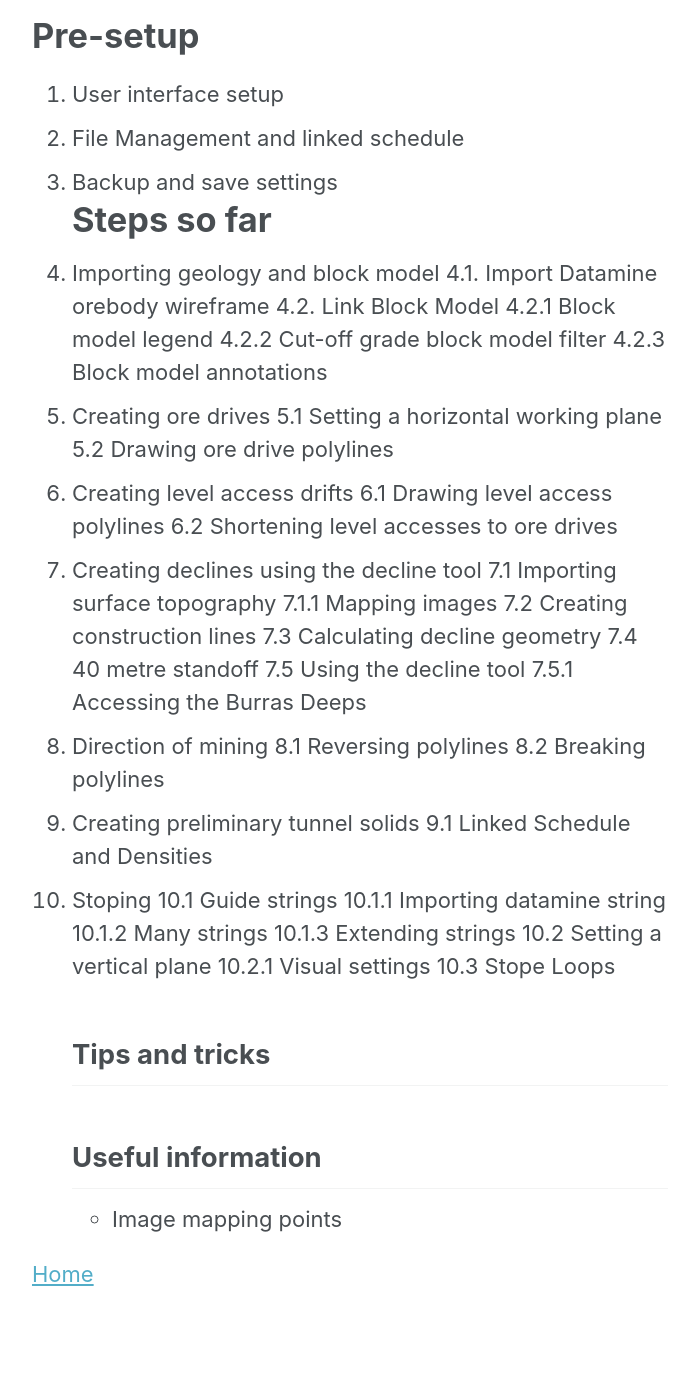
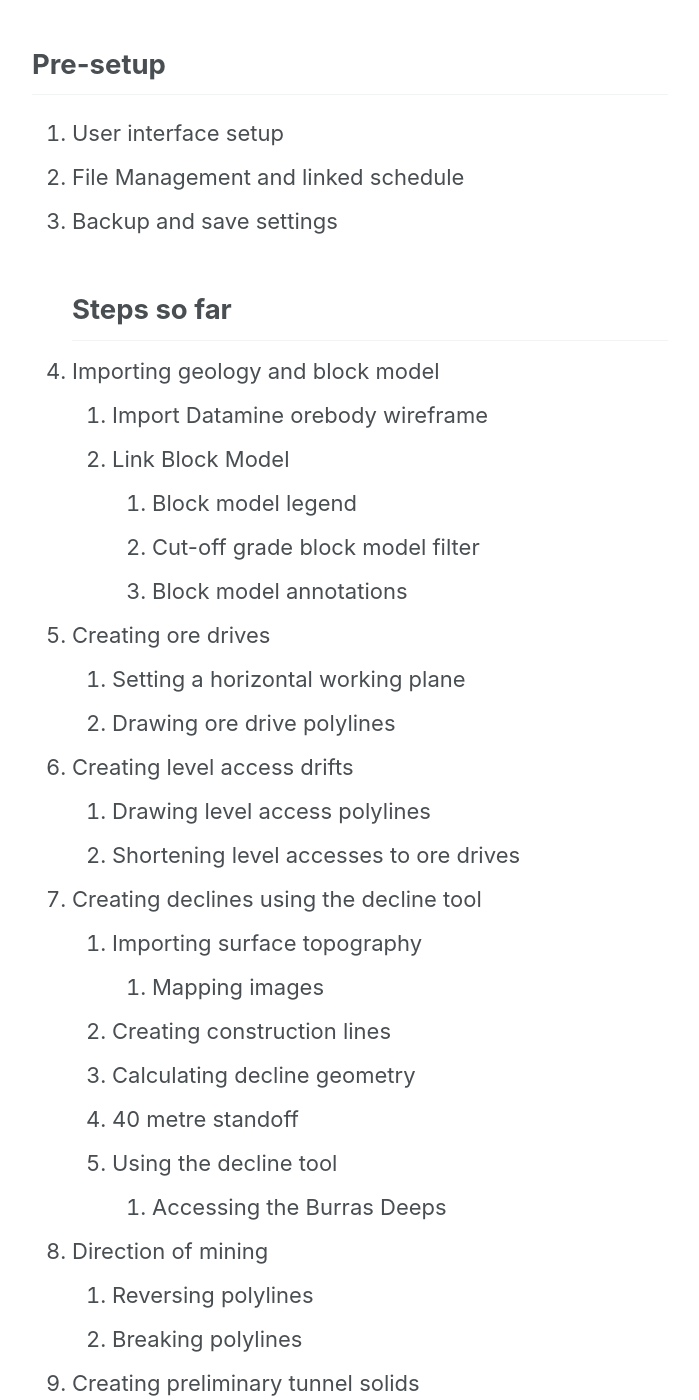
Before and after one commit to largeostrich/largeostrich.github.io, a Jekyll site: the page built from _pages/CSMDeswik.md, in a window 1280 px wide and 1400 px high, scrolled down 2075 px. Shown: the whole window, without its empty margins (290-989 px from the left). Built offline with Jekyll 4.4.1, drawn with Linux system fonts in a browser that asks for light colours; nearby versions of some CDN libraries; some of the changed text lies outside the part shown.

Commit message:
Making contents list work

```diff
--- a/_pages/CSMDeswik.md
+++ b/_pages/CSMDeswik.md
@@ -27,49 +27,58 @@ author: Peter Bennett
 * Deswik is an incredibly extensive suite of software, and it is unlikely that any human being will ever use more than 20% of it, unless thay are actually working for Deswik. We will use the design functions of Deswik.CAD and scheduling functions of Deswik.Sched (the 'Scheduler'). To link these, we will use Deswik.IS (the 'Interactive Scheduler') - this is one of the Deswik suite's most powerful functions.
 * There are usually multiple ways of achieving the same thing. Different mine sites will use different processes. Me and Lewis use different processes for the same thing.
 
-# Pre-setup
+## Pre-setup
 1. User interface setup
 2. File Management and linked schedule
 3. Backup and save settings
-# Steps so far
+## Steps so far
 4. Importing geology and block model
-    4.1. Import Datamine orebody wireframe
-    4.2. Link Block Model
-        4.2.1 Block model legend
-        4.2.2 Cut-off grade block model filter
-        4.2.3 Block model annotations
+    1. Import Datamine orebody wireframe
+    2. Link Block Model
+        1. Block model legend
+        2. Cut-off grade block model filter
+        3. Block model annotations
 5. Creating ore drives
-    5.1 Setting a horizontal working plane
-    5.2 Drawing ore drive polylines
+    1. Setting a horizontal working plane
+    2. Drawing ore drive polylines
 6. Creating level access drifts
-    6.1 Drawing level access polylines
-    6.2 Shortening level accesses to ore drives
+    1. Drawing level access polylines
+    2. Shortening level accesses to ore drives
 7. Creating declines using the decline tool
-    7.1 Importing surface topography
-        7.1.1 Mapping images
-    7.2 Creating construction lines
-    7.3 Calculating decline geometry
-    7.4 40 metre standoff
-    7.5 Using the decline tool
-        7.5.1 Accessing the Burras Deeps
+    1. Importing surface topography
+        1. Mapping images
+    2. Creating construction lines
+    3. Calculating decline geometry
+    4. 40 metre standoff
+    5. Using the decline tool
+        1. Accessing the Burras Deeps
 8. Direction of mining
-    8.1 Reversing polylines
-    8.2 Breaking polylines
+    1. Reversing polylines
+    2. Breaking polylines
 9. Creating preliminary tunnel solids
-    9.1 Linked Schedule and Densities
+    1. Creating attributes
+        1. By filtering and selection
+        2. By formula
+    2. Linked Schedule and Densities
+    3. Updating sections
 10. Stoping
-    10.1 Guide strings
-        10.1.1 Importing datamine string
-        10.1.2 Many strings
-        10.1.3 Extending strings
-    10.2 Setting a vertical plane
-        10.2.1 Visual settings
-    10.3 Stope Loops
+    1. Guide strings
+        1. Importing datamine string
+        2. Many strings
+        3. Extending strings
+    2. Setting a vertical plane
+        1. Visual settings
+    3. Stope Loops
 ## Tips and tricks
 ## Useful information
 * Image mapping points
 
+# 1. User interface setup
+When Deswik first opens on a PC, it will ask if you want to work in metric or imperial. Since we live in a civilised society, we will use metric.
 
+On first open, Deswik will also only show the getting started toolbars. This does not give you quick access to many tools. For our purposes, we will require the **general** toolbars.
+# 2. File Management and linked schedule
+# 3. Backup and save settings
 
 
 [Home](./../)
```
